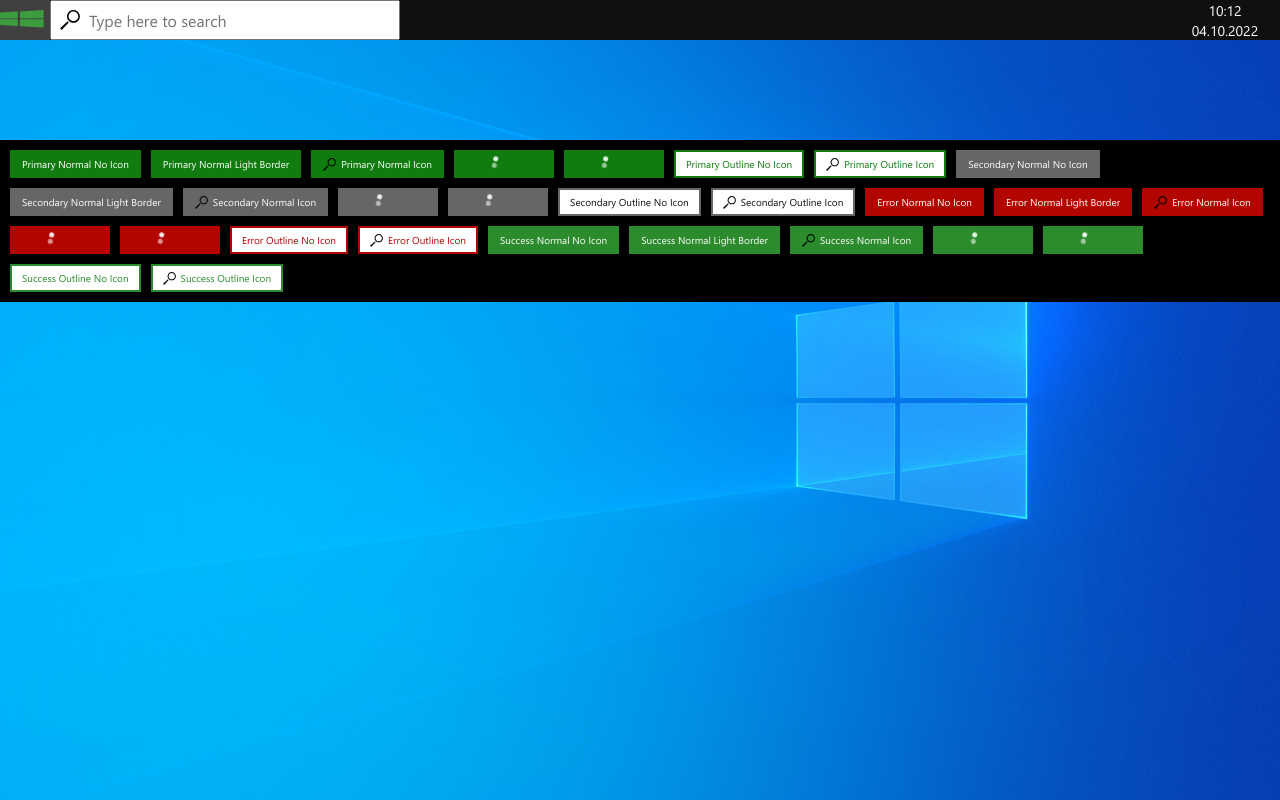
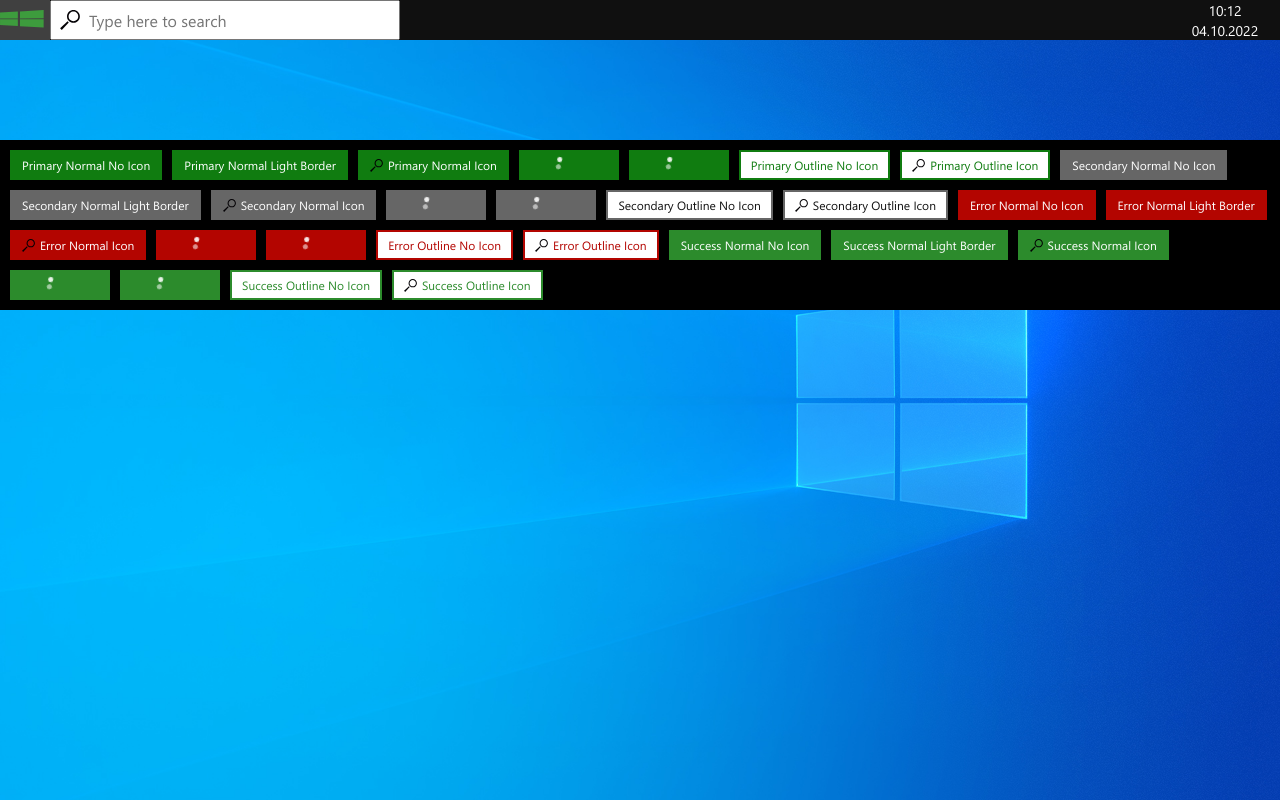
Before and after one commit to damian08k/windows-10-bs, a React app: page / in a window 1280 px wide. Built offline with nearby package versions, Linux system fonts and the light colour scheme.

Commit message:
feat: Add type to buttons

```diff
--- a/src/assets/styles/variables.module.css
+++ b/src/assets/styles/variables.module.css
@@ -53,6 +53,9 @@
   --iconSizeButton: 13px;
   --iconSize10: 10px;
 
+  /* -- Font Sizes -- */
+  --buttonFontSize: 1.2rem;
+
   /* z-indexes */
   --desktopIndex: 100;
   --plansIndex: -1;
--- a/src/components/_commons/Button/Button.tsx
+++ b/src/components/_commons/Button/Button.tsx
@@ -1,6 +1,6 @@
-import { FC, ReactNode } from 'react';
+import { ButtonHTMLAttributes, FC, ReactNode } from 'react';
 
-import { ButtonMode, ButtonState, ButtonType } from 'types/components/common/button/button.type';
+import { ButtonMode, ButtonState, ButtonVariant } from 'types/components/common/button/button.type';
 
 import Loader from '_commons/Loader/Loader';
 
@@ -9,20 +9,22 @@ import mergeClasses from 'utils/mergeClasses';
 import classes from './Button.module.css';
 
 type Props = {
-  type: ButtonType;
+  variant: ButtonVariant;
   value: string;
-  onClick: () => void;
+  onClick?: () => void;
   disabled?: boolean;
   icon?: ReactNode;
   state?: ButtonState;
   mode?: ButtonMode;
+  type?: ButtonHTMLAttributes<HTMLButtonElement>['type'];
 };
 
 const Button: FC<Props> = ({
-  type,
+  variant,
   value,
   onClick,
   icon,
+  type,
   disabled = false,
   state = 'normal',
   mode = 'dark',
@@ -30,10 +32,10 @@ const Button: FC<Props> = ({
   return (
     <button
       className={mergeClasses(classes.root, {
-        [classes.primary]: type === 'primary',
-        [classes.secondary]: type === 'secondary',
-        [classes.success]: type === 'success',
-        [classes.error]: type === 'error',
+        [classes.primary]: variant === 'primary',
+        [classes.secondary]: variant === 'secondary',
+        [classes.success]: variant === 'success',
+        [classes.error]: variant === 'error',
         [classes.normal]: state === 'normal',
         [classes.outline]: state === 'outline',
         [classes.loading]: state === 'loading',
@@ -42,6 +44,7 @@ const Button: FC<Props> = ({
       })}
       onClick={onClick}
       disabled={state === 'loading' ? true : disabled}
+      type={type}
     >
       {state !== 'loading' ? (
         <>
--- a/src/components/_view/DesktopView/DesktopView.tsx
+++ b/src/components/_view/DesktopView/DesktopView.tsx
@@ -21,140 +21,160 @@ const DesktopView: FC = () => {
           padding: '10px',
         }}
       >
-        <Button type="primary" state="normal" onClick={() => 1} value="primary normal no icon" />
+        <Button variant="primary" state="normal" onClick={() => 1} value="primary normal no icon" />
         <Button
-          type="primary"
+          variant="primary"
           state="normal"
           onClick={() => 1}
           mode="light"
           value="primary normal light border"
         />
         <Button
-          type="primary"
+          variant="primary"
           state="normal"
           onClick={() => 1}
           icon={<SearchIcon />}
           value="primary normal icon"
         />
-        <Button type="primary" state="loading" onClick={() => 1} value="primary loading no icon" />
         <Button
-          type="primary"
+          variant="primary"
+          state="loading"
+          onClick={() => 1}
+          value="primary loading no icon"
+        />
+        <Button
+          variant="primary"
           state="loading"
           onClick={() => 1}
           icon={<SearchIcon />}
           value="primary loading icon"
         />
-        <Button type="primary" state="outline" onClick={() => 1} value="primary outline no icon" />
         <Button
-          type="primary"
+          variant="primary"
+          state="outline"
+          onClick={() => 1}
+          value="primary outline no icon"
+        />
+        <Button
+          variant="primary"
           state="outline"
           onClick={() => 1}
           icon={<SearchIcon />}
           value="primary outline icon"
         />
         <Button
-          type="secondary"
+          variant="secondary"
           state="normal"
           onClick={() => 1}
           value="secondary normal no icon"
         />
         <Button
-          type="secondary"
+          variant="secondary"
           state="normal"
           onClick={() => 1}
           mode="light"
           value="secondary normal light border"
         />
         <Button
-          type="secondary"
+          variant="secondary"
           state="normal"
           onClick={() => 1}
           icon={<SearchIcon />}
           value="secondary normal icon"
         />
         <Button
-          type="secondary"
+          variant="secondary"
           state="loading"
           onClick={() => 1}
           value="secondary loading no icon"
         />
         <Button
-          type="secondary"
+          variant="secondary"
           state="loading"
           onClick={() => 1}
           icon={<SearchIcon />}
           value="secondary loading icon"
         />
         <Button
-          type="secondary"
+          variant="secondary"
           state="outline"
           onClick={() => 1}
           value="secondary outline no icon"
         />
         <Button
-          type="secondary"
+          variant="secondary"
           state="outline"
           onClick={() => 1}
           icon={<SearchIcon />}
           value="secondary outline icon"
         />
-        <Button type="error" state="normal" onClick={() => 1} value="error normal no icon" />
+        <Button variant="error" state="normal" onClick={() => 1} value="error normal no icon" />
         <Button
-          type="error"
+          variant="error"
           state="normal"
           onClick={() => 1}
           mode="light"
           value="error normal light border"
         />
         <Button
-          type="error"
+          variant="error"
           state="normal"
           onClick={() => 1}
           icon={<SearchIcon />}
           value="error normal  icon"
         />
-        <Button type="error" state="loading" onClick={() => 1} value="error loading no icon" />
+        <Button variant="error" state="loading" onClick={() => 1} value="error loading no icon" />
         <Button
-          type="error"
+          variant="error"
           state="loading"
           onClick={() => 1}
           icon={<SearchIcon />}
           value="error loading  icon"
         />
-        <Button type="error" state="outline" onClick={() => 1} value="error outline no icon" />
+        <Button variant="error" state="outline" onClick={() => 1} value="error outline no icon" />
         <Button
-          type="error"
+          variant="error"
           state="outline"
           onClick={() => 1}
           icon={<SearchIcon />}
           value="error outline  icon"
         />
-        <Button type="success" state="normal" onClick={() => 1} value="success normal no icon" />
+        <Button variant="success" state="normal" onClick={() => 1} value="success normal no icon" />
         <Button
-          type="success"
+          variant="success"
           state="normal"
           onClick={() => 1}
           mode="light"
           value="success normal light border"
         />
         <Button
-          type="success"
+          variant="success"
           state="normal"
           onClick={() => 1}
           icon={<SearchIcon />}
           value="success normal  icon"
         />
-        <Button type="success" state="loading" onClick={() => 1} value="success loading no icon" />
         <Button
-          type="success"
+          variant="success"
+          state="loading"
+          onClick={() => 1}
+          value="success loading no icon"
+        />
+        <Button
+          variant="success"
           state="loading"
           onClick={() => 1}
           icon={<SearchIcon />}
           value="success loading  icon"
         />
-        <Button type="success" state="outline" onClick={() => 1} value="success outline no icon" />
         <Button
-          type="success"
+          variant="success"
+          state="outline"
+          onClick={() => 1}
+          value="success outline no icon"
+        />
+        <Button
+          variant="success"
           state="outline"
           onClick={() => 1}
           icon={<SearchIcon />}
--- a/src/types/components/common/button/button.type.ts
+++ b/src/types/components/common/button/button.type.ts
@@ -1,5 +1,5 @@
 // All button types
 
-export type ButtonType = 'primary' | 'secondary' | 'success' | 'error';
+export type ButtonVariant = 'primary' | 'secondary' | 'success' | 'error';
 export type ButtonState = 'normal' | 'outline' | 'loading';
 export type ButtonMode = 'light' | 'dark';
```
